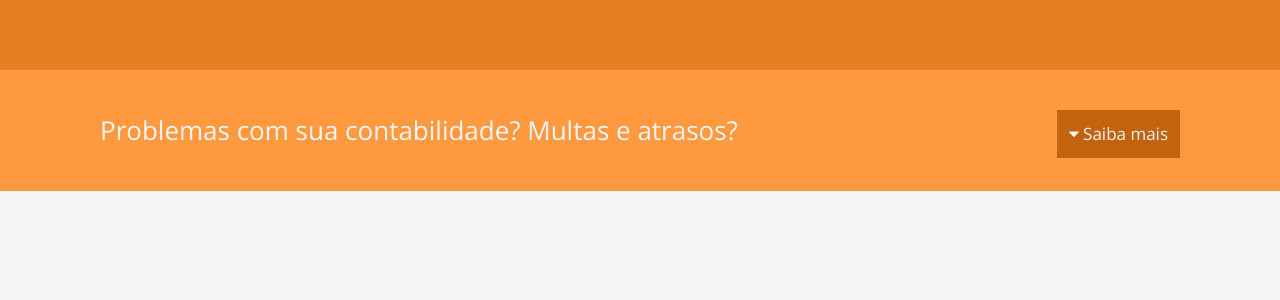
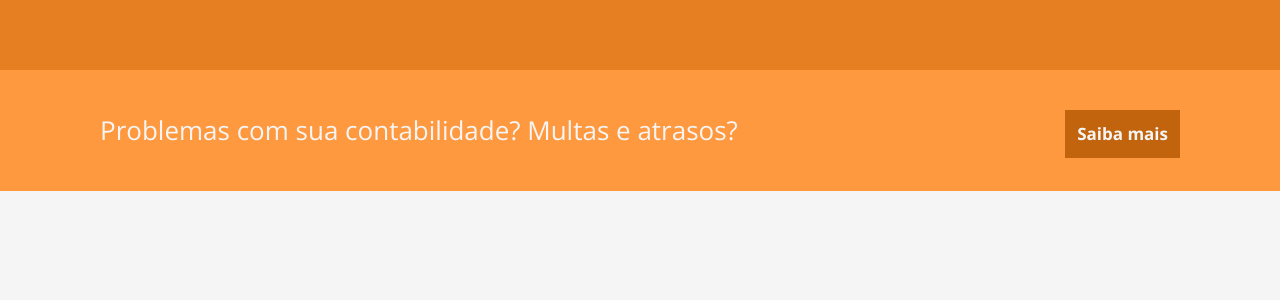
Before and after one commit to paivacampos/conube.github.io, a Jekyll site: the page built from index.html, in a window 1280 px wide and 900 px high, scrolled down 631 px. Shown: the part 150-450 px from the top of the window. Built offline with Jekyll 4.4.1, drawn with Linux system fonts in a browser that asks for light colours; nearby versions of some CDN libraries; Markdown is read by kramdown in place of the engine named in the settings.

```diff
--- a/index.html
+++ b/index.html
@@ -86,8 +86,7 @@
 		<div class="row inner-page">
 			<div class="col-md-12">
 				<h4 class="pull-left">Problemas com sua contabilidade? Multas e atrasos?</h4>
-				<a href="#funcionalidades" class="scroll btn btn-primary pull-right" title="Check out more freatures!">
-					<i class="fa fa-caret-down"></i>&nbsp;Saiba mais</a>
+				<a href="#funcionalidades" class="scroll btn btn-primary pull-right" title="Check out more freatures!"><b>Saiba mais</b></a>
 			</div>
 		</div>
 	</div>
```
